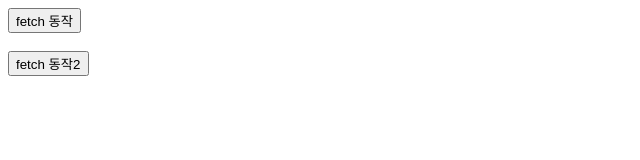
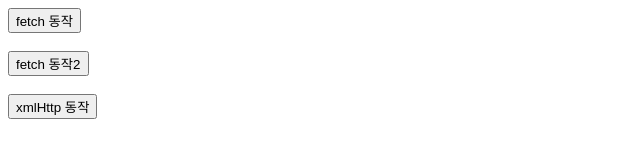
Before and after one commit to uucc17/UIUX, a website: page src/fetch/fetch.html in a window 1280 px wide. Shown: the whole page, without its empty margins (0-640 px from the left). Drawn offline with Linux system fonts and the light colour scheme.

Commit message:
fetch 실행

```diff
--- a/src/fetch/fetch.html
+++ b/src/fetch/fetch.html
@@ -9,8 +9,27 @@
     <button onclick="fetch_event()">fetch 동작</button>
     <br><br>
     <button onclick="fetch_event2()">fetch 동작2</button>
+    <br><br>
+    <button onclick="xmlHttp_event()">xmlHttp 동작</button>
 
     <script>
+        function xmlHttp_event(){
+            let xhr = new XMLHttpRequest();
+            xhr.open("GET", "http://localhost:3003/");
+
+            xhr.onreadystatechange = function(){
+                if(xhr.readyState === XMLHttpRequest.DONE){ // 요청 완료시 콜백 함수 등록,
+                    if(xhr.status == 200){ //성공적으로 데이터를 받아왔을 때 처리
+                        console.log(xhr.responseText);
+                    }else{
+                        // 오류가 발생했을때
+                        console.log("ERROR", xhr.status);
+                    }
+                }
+            }
+            xhr.send(); // 요청 전송
+        }
+
         function fetch_event(){
             alert("연결");
             const url = "http://localhost:3003/";
```
